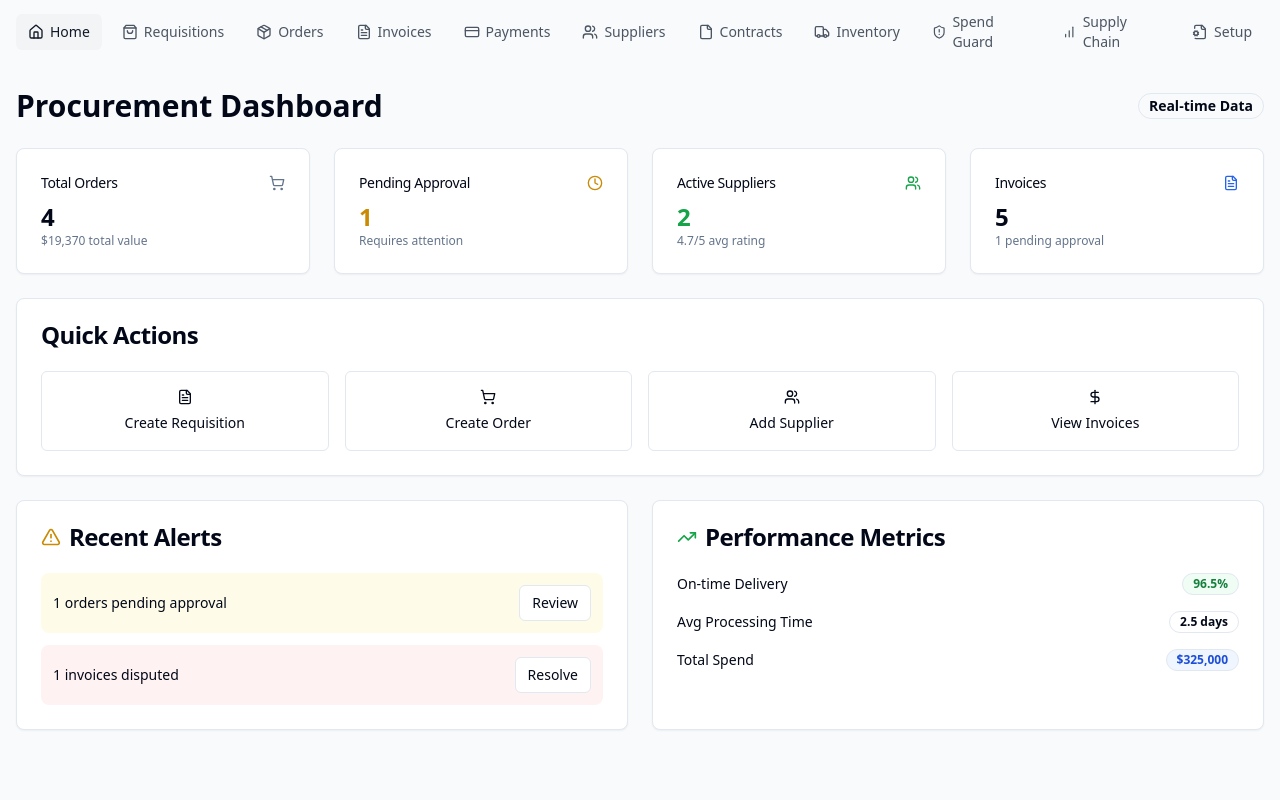
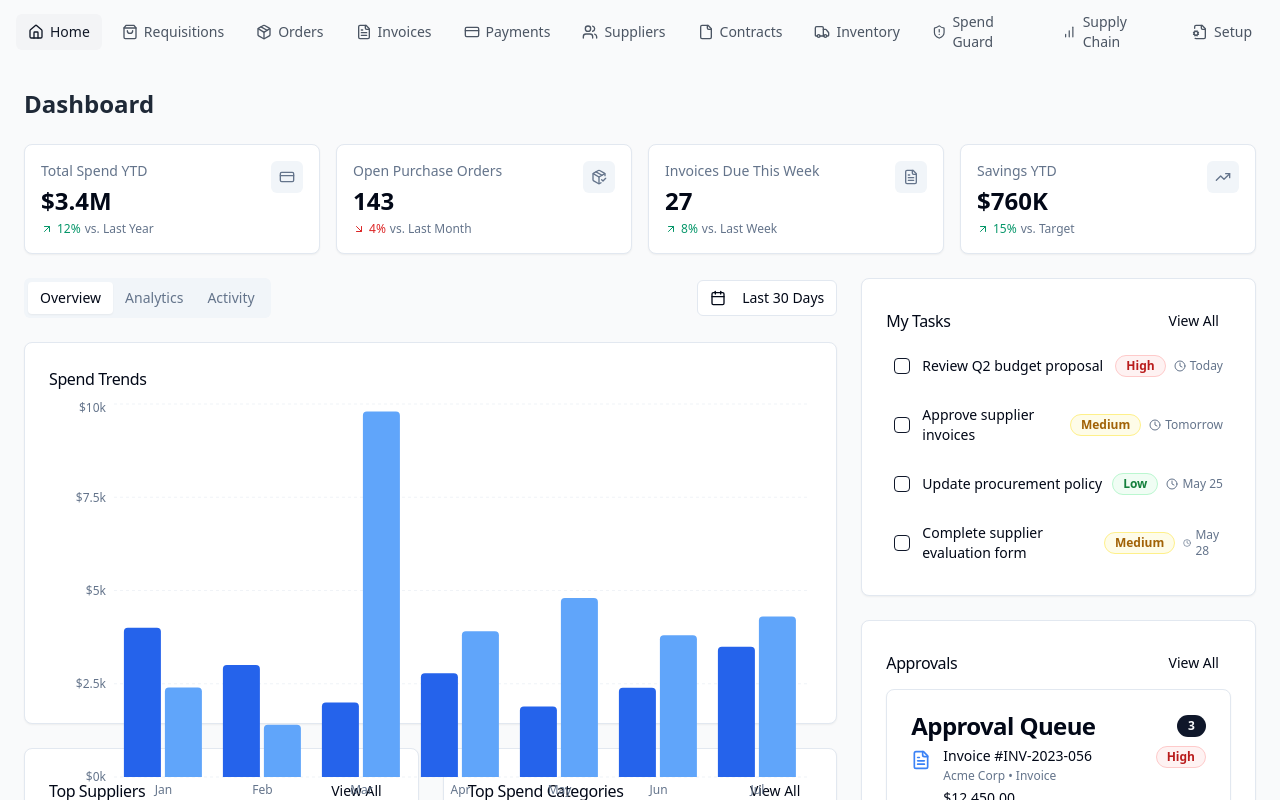
Before and after one commit to Rkreels/coupa-coach-simulator, a React (Vite) app: page / in a window 1280 px wide. Shown: the top 800 px of the page. Built offline with nearby package versions, Linux system fonts and the light colour scheme.

Commit message:
Fix: Restore module-specific functionalities
The AI has made significant UI changes and removed module-specific functionalities. This commit aims to revert those changes and restore the expected behavior of the application.

```diff
--- a/src/components/layout/MainLayout.tsx
+++ b/src/components/layout/MainLayout.tsx
@@ -10,7 +10,7 @@ export const MainLayout: React.FC<MainLayoutProps> = ({ children }) => {
   return (
     <div className="min-h-screen bg-gray-50">
       <TopNavigation />
-      <main className="container mx-auto px-4 py-6">
+      <main>
         {children}
       </main>
     </div>
--- /dev/null
+++ b/src/components/modules/AllOrdersModule.tsx
@@ -0,0 +1,7 @@
+
+import React from 'react';
+import AllOrdersPage from '../../pages/orders/AllOrders';
+
+export const AllOrdersModule = () => {
+  return <AllOrdersPage />;
+};
--- a/src/pages/Dashboard.tsx
+++ b/src/pages/Dashboard.tsx
@@ -1,200 +1,9 @@
 
 import React from 'react';
-import { Card, CardContent, CardHeader, CardTitle } from '@/components/ui/card';
-import { Button } from '@/components/ui/button';
-import { Badge } from '@/components/ui/badge';
-import { useNavigate } from 'react-router-dom';
-import { usePurchaseOrders } from '../hooks/usePurchaseOrders';
-import { useInvoices } from '../hooks/useInvoices';
-import { useSuppliers } from '../hooks/useSuppliers';
-import {
-  ShoppingCart,
-  FileText,
-  Users,
-  TrendingUp,
-  AlertTriangle,
-  CheckCircle,
-  Clock,
-  DollarSign
-} from 'lucide-react';
+import Index from './Index';
 
 const DashboardPage = () => {
-  const navigate = useNavigate();
-  const { metrics: poMetrics } = usePurchaseOrders();
-  const { getMetrics: getInvoiceMetrics } = useInvoices();
-  const { getMetrics: getSupplierMetrics } = useSuppliers();
-
-  const invoiceMetrics = getInvoiceMetrics();
-  const supplierMetrics = getSupplierMetrics();
-
-  const quickActions = [
-    { label: 'Create Requisition', path: '/requisitions/create', icon: FileText },
-    { label: 'Create Order', path: '/orders/create', icon: ShoppingCart },
-    { label: 'Add Supplier', path: '/suppliers', icon: Users },
-    { label: 'View Invoices', path: '/invoices', icon: DollarSign }
-  ];
-
-  return (
-    <div className="space-y-6">
-      <div className="flex justify-between items-center">
-        <h1 className="text-3xl font-bold">Procurement Dashboard</h1>
-        <Badge variant="outline" className="text-sm">
-          Real-time Data
-        </Badge>
-      </div>
-
-      {/* Summary Cards */}
-      <div className="grid grid-cols-1 md:grid-cols-2 lg:grid-cols-4 gap-6">
-        <Card>
-          <CardHeader className="flex flex-row items-center justify-between space-y-0 pb-2">
-            <CardTitle className="text-sm font-medium">Total Orders</CardTitle>
-            <ShoppingCart className="h-4 w-4 text-muted-foreground" />
-          </CardHeader>
-          <CardContent>
-            <div className="text-2xl font-bold">{poMetrics.total}</div>
-            <p className="text-xs text-muted-foreground">
-              ${poMetrics.totalValue.toLocaleString()} total value
-            </p>
-          </CardContent>
-        </Card>
-
-        <Card>
-          <CardHeader className="flex flex-row items-center justify-between space-y-0 pb-2">
-            <CardTitle className="text-sm font-medium">Pending Approval</CardTitle>
-            <Clock className="h-4 w-4 text-yellow-600" />
-          </CardHeader>
-          <CardContent>
-            <div className="text-2xl font-bold text-yellow-600">{poMetrics.pending}</div>
-            <p className="text-xs text-muted-foreground">
-              Requires attention
-            </p>
-          </CardContent>
-        </Card>
-
-        <Card>
-          <CardHeader className="flex flex-row items-center justify-between space-y-0 pb-2">
-            <CardTitle className="text-sm font-medium">Active Suppliers</CardTitle>
-            <Users className="h-4 w-4 text-green-600" />
-          </CardHeader>
-          <CardContent>
-            <div className="text-2xl font-bold text-green-600">{supplierMetrics.activeSuppliers}</div>
-            <p className="text-xs text-muted-foreground">
-              {supplierMetrics.avgRating}/5 avg rating
-            </p>
-          </CardContent>
-        </Card>
-
-        <Card>
-          <CardHeader className="flex flex-row items-center justify-between space-y-0 pb-2">
-            <CardTitle className="text-sm font-medium">Invoices</CardTitle>
-            <FileText className="h-4 w-4 text-blue-600" />
-          </CardHeader>
-          <CardContent>
-            <div className="text-2xl font-bold">{invoiceMetrics.totalInvoices}</div>
-            <p className="text-xs text-muted-foreground">
-              {invoiceMetrics.pendingApproval} pending approval
-            </p>
-          </CardContent>
-        </Card>
-      </div>
-
-      {/* Quick Actions */}
-      <Card>
-        <CardHeader>
-          <CardTitle>Quick Actions</CardTitle>
-        </CardHeader>
-        <CardContent>
-          <div className="grid grid-cols-2 md:grid-cols-4 gap-4">
-            {quickActions.map((action, index) => {
-              const Icon = action.icon;
-              return (
-                <Button
-                  key={index}
-                  variant="outline"
-                  className="h-20 flex flex-col gap-2"
-                  onClick={() => navigate(action.path)}
-                >
-                  <Icon className="h-6 w-6" />
-                  <span className="text-sm">{action.label}</span>
-                </Button>
-              );
-            })}
-          </div>
-        </CardContent>
-      </Card>
-
-      {/* Alerts & Status */}
-      <div className="grid grid-cols-1 lg:grid-cols-2 gap-6">
-        <Card>
-          <CardHeader>
-            <CardTitle className="flex items-center gap-2">
-              <AlertTriangle className="h-5 w-5 text-yellow-600" />
-              Recent Alerts
-            </CardTitle>
-          </CardHeader>
-          <CardContent>
-            <div className="space-y-3">
-              {poMetrics.pending > 0 && (
-                <div className="flex items-center justify-between p-3 bg-yellow-50 rounded-lg">
-                  <span className="text-sm">{poMetrics.pending} orders pending approval</span>
-                  <Button size="sm" variant="outline" onClick={() => navigate('/orders/pending')}>
-                    Review
-                  </Button>
-                </div>
-              )}
-              {invoiceMetrics.disputed > 0 && (
-                <div className="flex items-center justify-between p-3 bg-red-50 rounded-lg">
-                  <span className="text-sm">{invoiceMetrics.disputed} invoices disputed</span>
-                  <Button size="sm" variant="outline" onClick={() => navigate('/invoices/disputes')}>
-                    Resolve
-                  </Button>
-                </div>
-              )}
-              {supplierMetrics.pendingSuppliers > 0 && (
-                <div className="flex items-center justify-between p-3 bg-blue-50 rounded-lg">
-                  <span className="text-sm">{supplierMetrics.pendingSuppliers} suppliers pending approval</span>
-                  <Button size="sm" variant="outline" onClick={() => navigate('/suppliers')}>
-                    Review
-                  </Button>
-                </div>
-              )}
-            </div>
-          </CardContent>
-        </Card>
-
-        <Card>
-          <CardHeader>
-            <CardTitle className="flex items-center gap-2">
-              <TrendingUp className="h-5 w-5 text-green-600" />
-              Performance Metrics
-            </CardTitle>
-          </CardHeader>
-          <CardContent>
-            <div className="space-y-4">
-              <div className="flex justify-between items-center">
-                <span className="text-sm">On-time Delivery</span>
-                <Badge variant="outline" className="bg-green-50 text-green-700">
-                  {supplierMetrics.avgOnTimeDelivery}%
-                </Badge>
-              </div>
-              <div className="flex justify-between items-center">
-                <span className="text-sm">Avg Processing Time</span>
-                <Badge variant="outline">
-                  {invoiceMetrics.avgProcessingTime}
-                </Badge>
-              </div>
-              <div className="flex justify-between items-center">
-                <span className="text-sm">Total Spend</span>
-                <Badge variant="outline" className="bg-blue-50 text-blue-700">
-                  ${supplierMetrics.totalSpend.toLocaleString()}
-                </Badge>
-              </div>
-            </div>
-          </CardContent>
-        </Card>
-      </div>
-    </div>
-  );
+  return <Index />;
 };
 
 export default DashboardPage;
--- a/src/pages/Invoices.tsx
+++ b/src/pages/Invoices.tsx
@@ -3,23 +3,20 @@ import React from 'react';
 import { Routes, Route } from 'react-router-dom';
 import { AllInvoicesModule } from '../components/modules/AllInvoicesModule';
 import PendingInvoicesPage from './invoices/PendingInvoices';
+import ApprovedInvoicesPage from './invoices/ApprovedInvoices';
 import ProcessingInvoicesPage from './invoices/ProcessingInvoices';
-import ApprovedInvoicesPage from './invoices/ApprovedInvoices';
 import PaidInvoicesPage from './invoices/PaidInvoices';
 import DisputedInvoicesPage from './invoices/DisputedInvoices';
-import { ModulePage } from '../components/ModulePage';
 
 const InvoicesPage = () => {
   return (
     <Routes>
       <Route path="/" element={<AllInvoicesModule />} />
       <Route path="/pending" element={<PendingInvoicesPage />} />
+      <Route path="/approved" element={<ApprovedInvoicesPage />} />
       <Route path="/processing" element={<ProcessingInvoicesPage />} />
-      <Route path="/approved" element={<ApprovedInvoicesPage />} />
       <Route path="/paid" element={<PaidInvoicesPage />} />
-      <Route path="/disputes" element={<DisputedInvoicesPage />} />
-      <Route path="/credits" element={<ModulePage moduleName="Invoices" pageTitle="Credit Memos" />} />
-      <Route path="/matching" element={<ModulePage moduleName="Invoices" pageTitle="Invoice Matching" />} />
+      <Route path="/disputed" element={<DisputedInvoicesPage />} />
     </Routes>
   );
 };
--- a/src/pages/Orders.tsx
+++ b/src/pages/Orders.tsx
@@ -1,26 +1,22 @@
 
 import React from 'react';
 import { Routes, Route } from 'react-router-dom';
-import AllOrdersPage from './orders/AllOrders';
-import CreateOrderPage from './orders/CreateOrder';
+import { AllOrdersModule } from '../components/modules/AllOrdersModule';
 import PendingOrdersPage from './orders/PendingOrders';
 import ApprovedOrdersPage from './orders/ApprovedOrders';
 import SentOrdersPage from './orders/SentOrders';
 import ReceivedOrdersPage from './orders/ReceivedOrders';
-import { ModulePage } from '../components/ModulePage';
+import CreateOrderPage from './orders/CreateOrder';
 
 const OrdersPage = () => {
   return (
     <Routes>
-      <Route path="/" element={<AllOrdersPage />} />
-      <Route path="/create" element={<CreateOrderPage />} />
+      <Route path="/" element={<AllOrdersModule />} />
       <Route path="/pending" element={<PendingOrdersPage />} />
       <Route path="/approved" element={<ApprovedOrdersPage />} />
       <Route path="/sent" element={<SentOrdersPage />} />
       <Route path="/received" element={<ReceivedOrdersPage />} />
-      <Route path="/receipts" element={<ModulePage moduleName="Orders" pageTitle="Order Receipts" />} />
-      <Route path="/returns" element={<ModulePage moduleName="Orders" pageTitle="Returns" />} />
-      <Route path="/lines" element={<ModulePage moduleName="Orders" pageTitle="Order Lines" />} />
+      <Route path="/create" element={<CreateOrderPage />} />
     </Routes>
   );
 };
```
